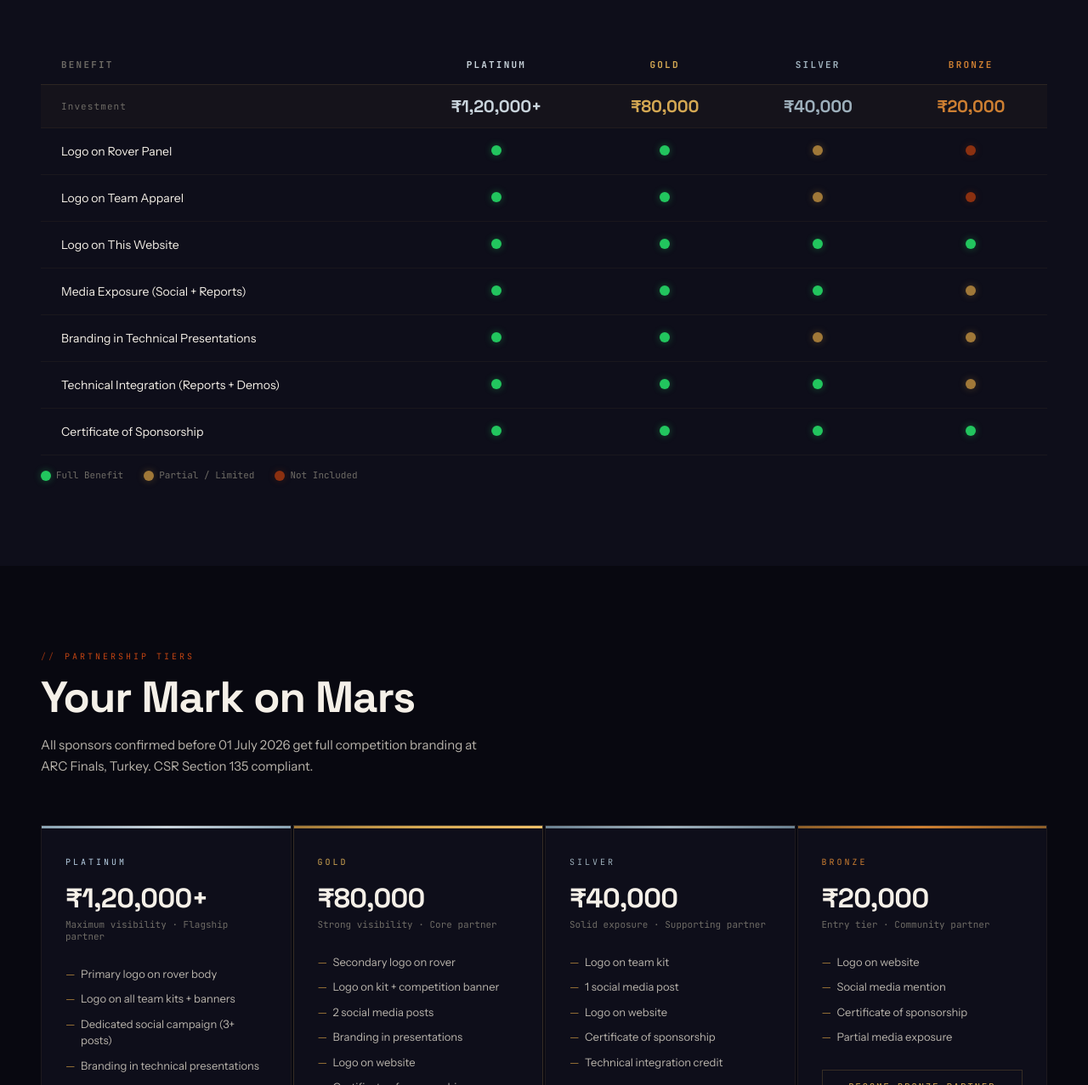
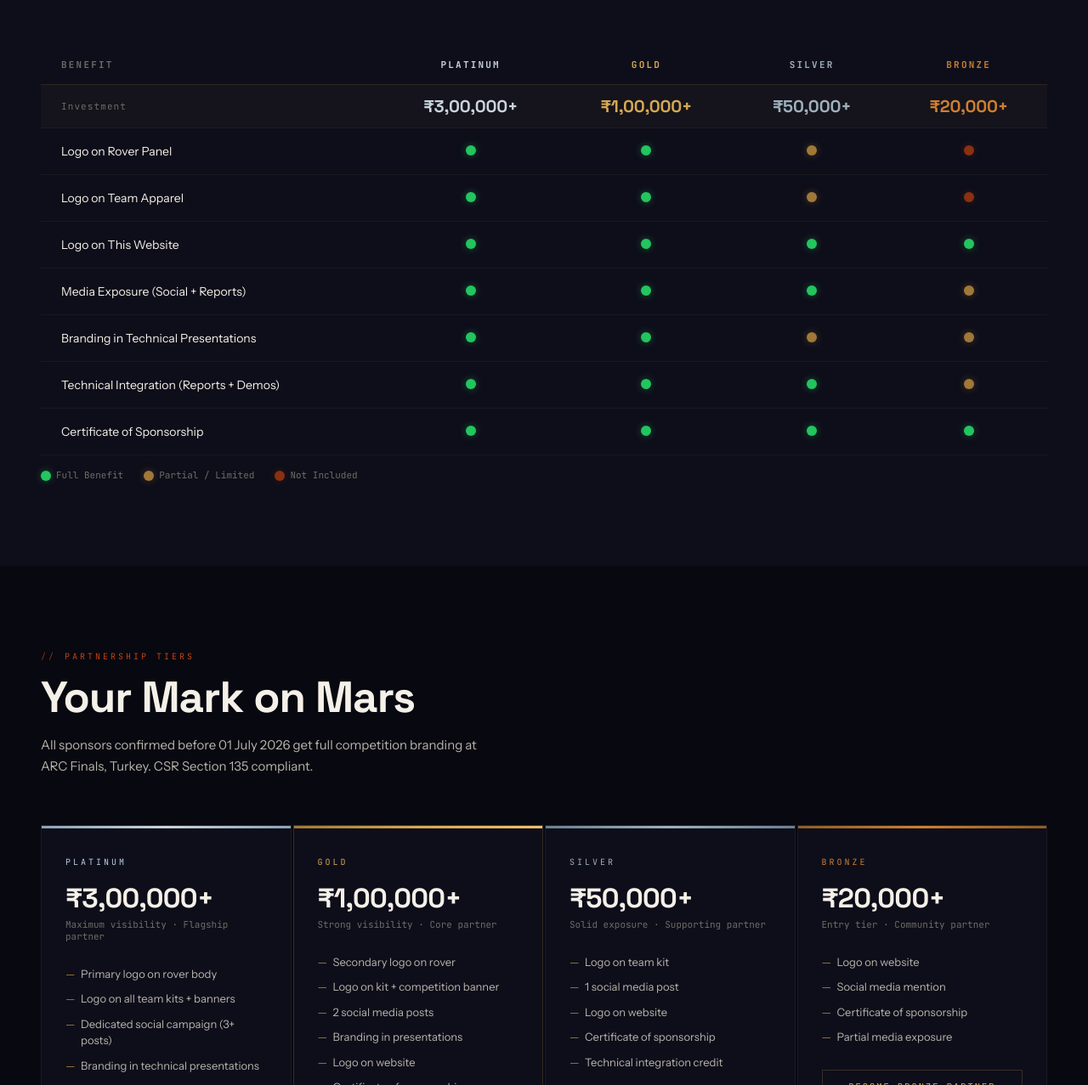
Before and after one commit to Rohitjangra7370/team-deimos, a website: page index.html in a window 1280 px wide. Shown: the part 2336-3613 px from the top of the page at 85% size. Drawn offline with Linux system fonts and the light colour scheme.

Commit message:
fix: revert to original pricing, brochure deliverables, 50+ team size

```diff
--- a/index.html
+++ b/index.html
@@ -470,10 +470,10 @@ footer { padding:36px 48px;border-top:1px solid rgba(212,168,83,.08);display:fle
       </tr>
       <tr class="tier-price-row">
         <td style="font-family:var(--mono);font-size:11px;color:var(--dust-muted);letter-spacing:.1em">Investment</td>
-        <td><span class="tier-price platinum">₹1,20,000+</span></td>
-        <td><span class="tier-price gold">₹80,000</span></td>
-        <td><span class="tier-price silver">₹40,000</span></td>
-        <td><span class="tier-price bronze">₹20,000</span></td>
+        <td><span class="tier-price platinum">₹3,00,000+</span></td>
+        <td><span class="tier-price gold">₹1,00,000+</span></td>
+        <td><span class="tier-price silver">₹50,000+</span></td>
+        <td><span class="tier-price bronze">₹20,000+</span></td>
       </tr>
     </thead>
     <tbody>
@@ -543,7 +543,7 @@ footer { padding:36px 48px;border-top:1px solid rgba(212,168,83,.08);display:fle
   <div class="tiers-grid">
     <div class="tier-card platinum reveal tilt-card">
       <div class="tier-name">Platinum</div>
-      <div class="tier-amount">₹1,20,000+</div>
+      <div class="tier-amount">₹3,00,000+</div>
       <div class="tier-range">Maximum visibility · Flagship partner</div>
       <ul class="tier-benefits">
         <li>Primary logo on rover body</li>
@@ -558,7 +558,7 @@ footer { padding:36px 48px;border-top:1px solid rgba(212,168,83,.08);display:fle
     </div>
     <div class="tier-card gold reveal reveal-delay-1 tilt-card">
       <div class="tier-name">Gold</div>
-      <div class="tier-amount">₹80,000</div>
+      <div class="tier-amount">₹1,00,000+</div>
       <div class="tier-range">Strong visibility · Core partner</div>
       <ul class="tier-benefits">
         <li>Secondary logo on rover</li>
@@ -572,7 +572,7 @@ footer { padding:36px 48px;border-top:1px solid rgba(212,168,83,.08);display:fle
     </div>
     <div class="tier-card silver reveal reveal-delay-2 tilt-card">
       <div class="tier-name">Silver</div>
-      <div class="tier-amount">₹40,000</div>
+      <div class="tier-amount">₹50,000+</div>
       <div class="tier-range">Solid exposure · Supporting partner</div>
       <ul class="tier-benefits">
         <li>Logo on team kit</li>
@@ -585,7 +585,7 @@ footer { padding:36px 48px;border-top:1px solid rgba(212,168,83,.08);display:fle
     </div>
     <div class="tier-card bronze reveal reveal-delay-3 tilt-card">
       <div class="tier-name">Bronze</div>
-      <div class="tier-amount">₹20,000</div>
+      <div class="tier-amount">₹20,000+</div>
       <div class="tier-range">Entry tier · Community partner</div>
       <ul class="tier-benefits">
         <li>Logo on website</li>
@@ -717,10 +717,10 @@ footer { padding:36px 48px;border-top:1px solid rgba(212,168,83,.08);display:fle
         <label class="form-label" for="tier">Sponsorship Interest</label>
         <select class="form-select" id="tier">
           <option value="">Select tier...</option>
-          <option value="Platinum — ₹1,20,000+">Platinum — ₹1,20,000+</option>
-          <option value="Gold — ₹80,000">Gold — ₹80,000</option>
-          <option value="Silver — ₹40,000">Silver — ₹40,000</option>
-          <option value="Bronze — ₹20,000">Bronze — ₹20,000</option>
+          <option value="Platinum — ₹3,00,000+">Platinum — ₹3,00,000+</option>
+          <option value="Gold — ₹1,00,000+">Gold — ₹1,00,000+</option>
+          <option value="Silver — ₹50,000+">Silver — ₹50,000+</option>
+          <option value="Bronze — ₹20,000+">Bronze — ₹20,000+</option>
           <option value="General Inquiry">General Inquiry</option>
         </select>
       </div>
```
